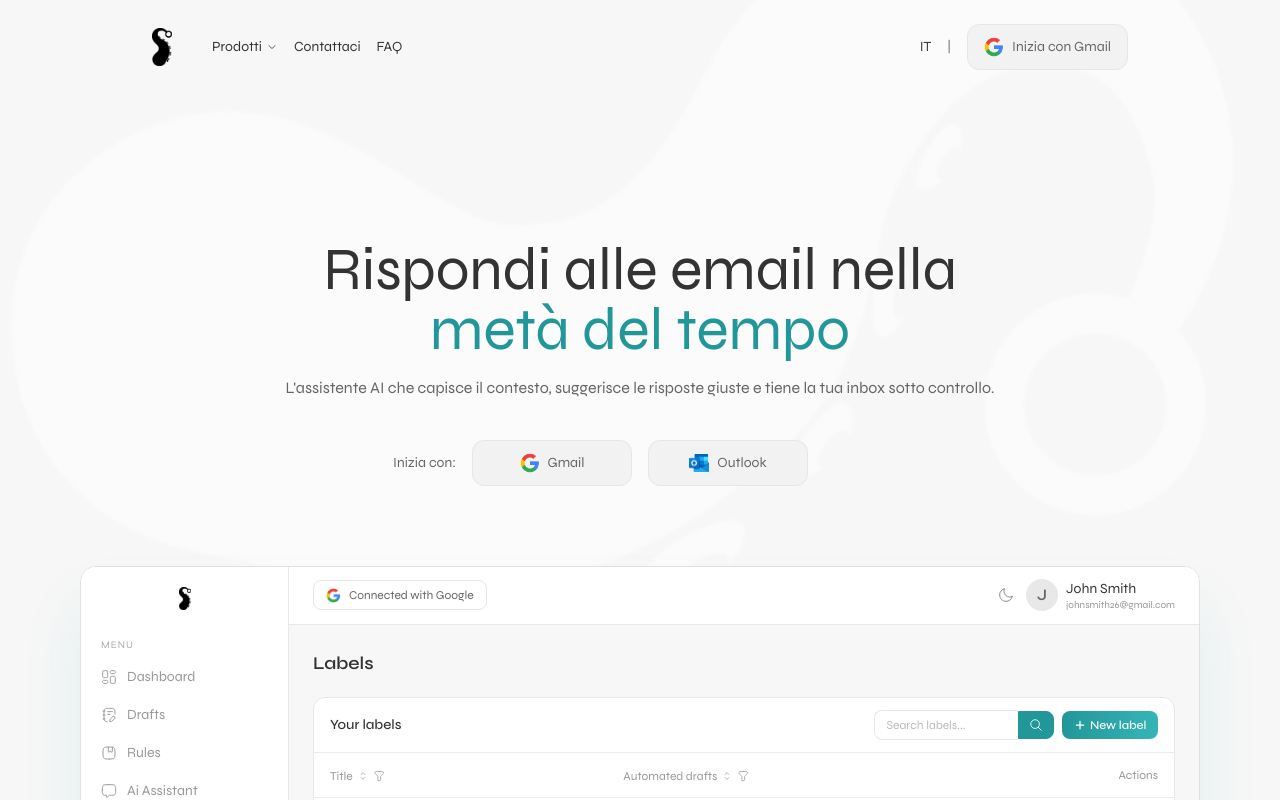
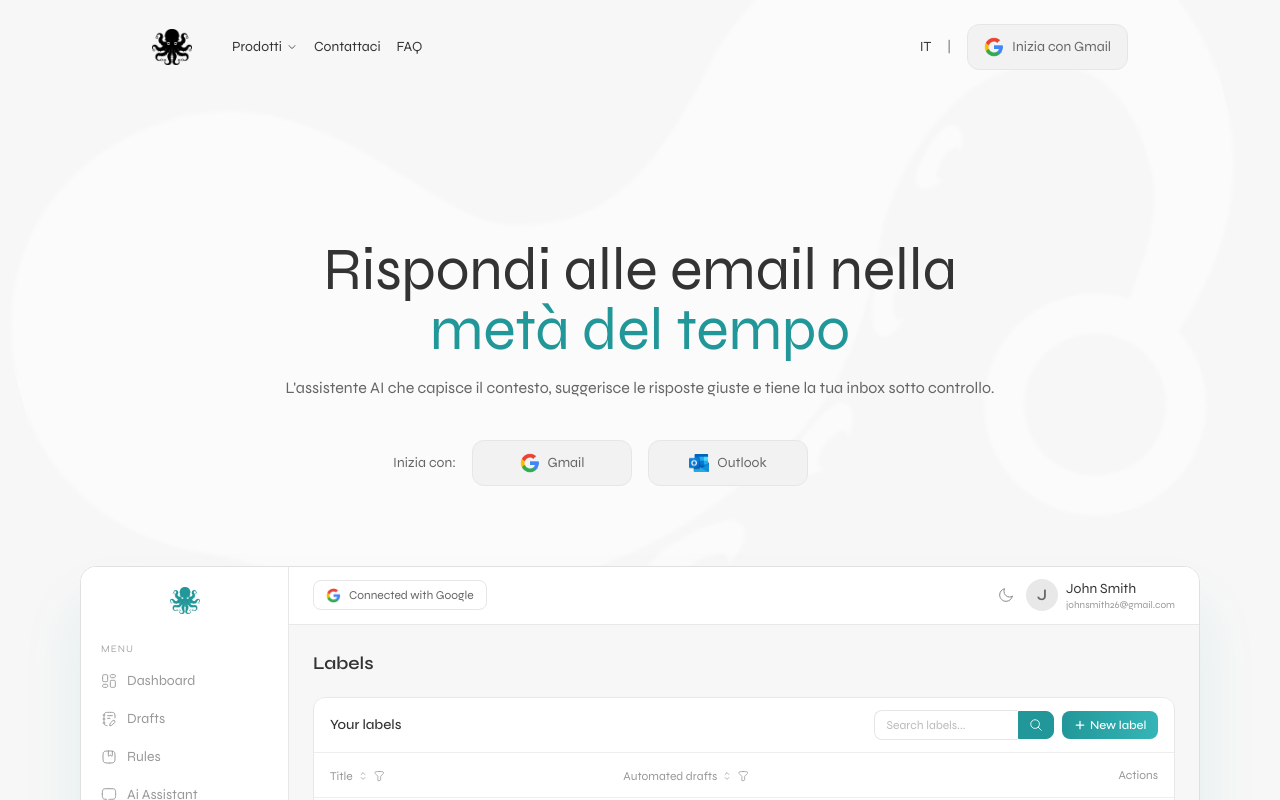
Before and after one commit to NewMann-Ai/email_landing, a Next.js app: page / in a window 1280 px wide. Shown: the top 800 px of the page. Built offline with nearby package versions, Linux system fonts and the light colour scheme.

Commit message:
chore(ui): changed logos to match landing and dashboard

```diff
--- a/src/components/layout/Footer.tsx
+++ b/src/components/layout/Footer.tsx
@@ -34,7 +34,7 @@ export default function Footer() {
     return (
         <footer className="max-w-6xl w-full mx-auto px-4 py-16 mt-40">
             <div className="grid grid-cols-2 md:grid-cols-4 gap-10">
-                <Image src={Logo} alt="Newmann logo" width={20} height={40} />
+                <Image src={Logo} alt="Newmann logo" width={40} height={40} />
 
                 {COLUMNS.map((column) => (
                     <div key={column.title} className="flex flex-col gap-3">
--- a/src/components/layout/MiniDashboard.tsx
+++ b/src/components/layout/MiniDashboard.tsx
@@ -3,7 +3,7 @@
 import { useState } from "react";
 import { createPortal } from "react-dom";
 import Image from "next/image";
-import WhiteLogo from "@/assets/images/favicon_white.png";
+import DashboardLogo from "@/assets/images/logo_mono_light.png";
 import GoogleIcon from "@/assets/icons/google-logo.png";
 import DashboardIcon from "@/assets/icons/hugeicons/mini-dashboard/dashboard";
 import TagIcon from "@/assets/icons/hugeicons/mini-dashboard/labels";
@@ -315,14 +315,11 @@ export default function MiniDashboard() {
                         {/* Logo */}
                         <div className="flex justify-center mb-7">
                             <Image
-                                src={WhiteLogo}
+                                src={DashboardLogo}
                                 alt="Newmann logo"
-                                width={12}
-                                height={12}
+                                width={30}
+                                height={30}
                                 className="object-contain"
-                                style={{
-                                    filter: "invert(1) sepia(1) saturate(2) hue-rotate(155deg) brightness(0.6)",
-                                }}
                             />
                         </div>
 
@@ -592,7 +589,6 @@ export default function MiniDashboard() {
                         </main>
                     </div>
                 </div>
-
             </div>
 
             {/* Create label modal */}
@@ -612,9 +608,7 @@ export default function MiniDashboard() {
                                     Create label
                                 </h2>
                                 <button
-                                    onClick={() =>
-                                        setShowCreateLabel(false)
-                                    }
+                                    onClick={() => setShowCreateLabel(false)}
                                     className="text-[#999] hover:text-[#333] cursor-pointer transition-colors"
                                 >
                                     <CloseIcon className="w-5 h-5" />
@@ -676,15 +670,13 @@ export default function MiniDashboard() {
                                         Automated drafts
                                     </p>
                                     <p className="text-sm text-[#888] mt-1">
-                                        When enabled, automatic responses
-                                        will be generated for emails with
-                                        this label.
+                                        When enabled, automatic responses will
+                                        be generated for emails with this label.
                                     </p>
                                     <div className="inline-flex items-center gap-1 rounded-lg border border-[#e6e6e6] bg-white mt-3">
                                         {AUTOMATED_OPTS.map((opt) => {
                                             const isActive =
-                                                modalAutomated ===
-                                                opt.value;
+                                                modalAutomated === opt.value;
                                             return (
                                                 <button
                                                     key={opt.value}
@@ -783,17 +775,13 @@ export default function MiniDashboard() {
                             {/* Footer */}
                             <div className="flex items-center gap-3 px-6 py-4 border-t border-[#eeeeee] flex-shrink-0">
                                 <button
-                                    onClick={() =>
-                                        setShowCreateLabel(false)
-                                    }
+                                    onClick={() => setShowCreateLabel(false)}
                                     className="flex-1 py-2.5 rounded-lg border border-[#e0e0e0] text-sm font-medium text-[#333] cursor-pointer select-none hover:bg-[#f7f7f7] transition-colors"
                                 >
                                     Cancel
                                 </button>
                                 <button
-                                    onClick={() =>
-                                        setShowCreateLabel(false)
-                                    }
+                                    onClick={() => setShowCreateLabel(false)}
                                     className="flex-1 py-2.5 rounded-lg bg-[#229799] text-white text-sm font-medium cursor-pointer select-none hover:bg-[#1d8385] transition-colors"
                                 >
                                     Save
--- a/src/components/layout/Navbar.tsx
+++ b/src/components/layout/Navbar.tsx
@@ -61,7 +61,7 @@ export default function Navbar() {
             <div className="flex items-center justify-between px-4 py-4 md:p-6">
                 <div className="flex items-center gap-10">
                     <Link href="/">
-                        <Image src={Logo} alt="Logo" width={20} height={40} />
+                        <Image src={Logo} alt="Logo" width={40} height={40} />
                     </Link>
                     <div className="hidden md:flex items-center gap-4 text-(--text) text-sm">
                         {/* Prodotti with dropdown */}
```
Also changed, not shown: public/favicon_black.png, src/assets/images/logo_mono_light.png (added).
